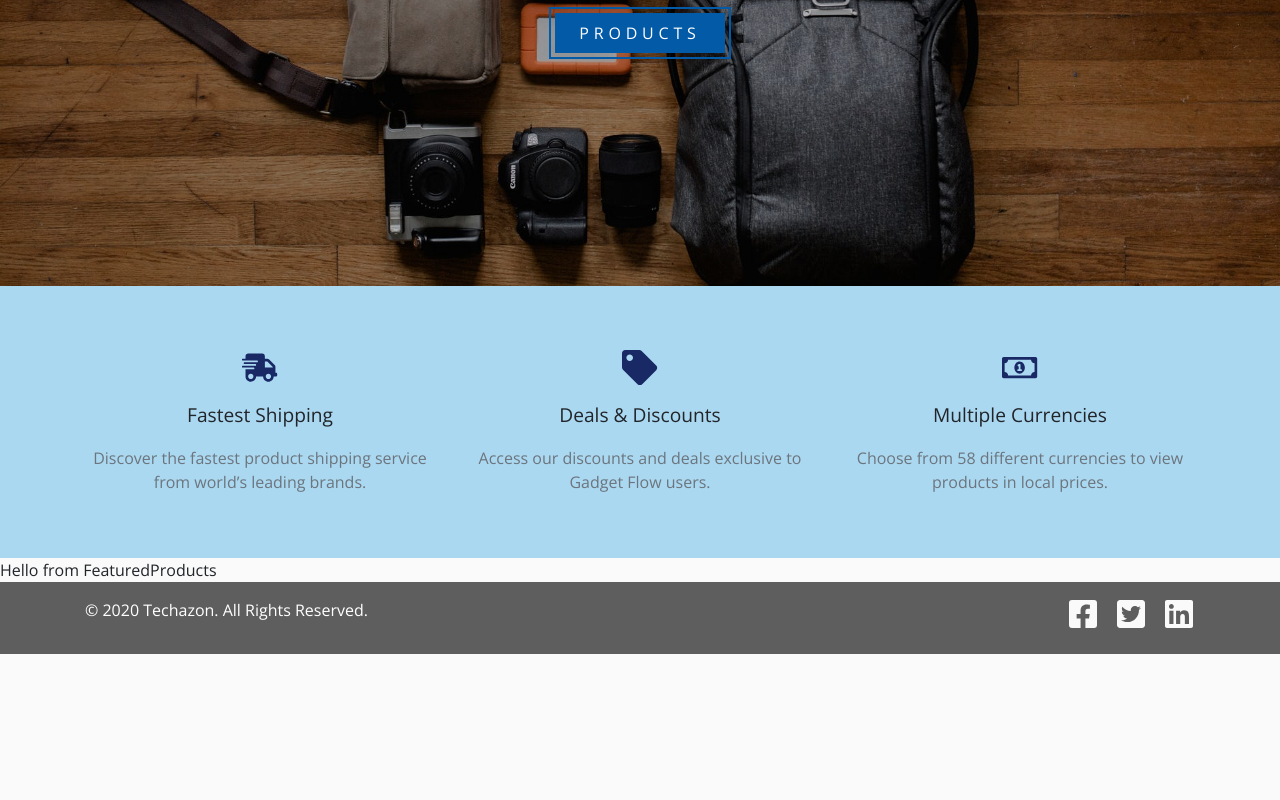
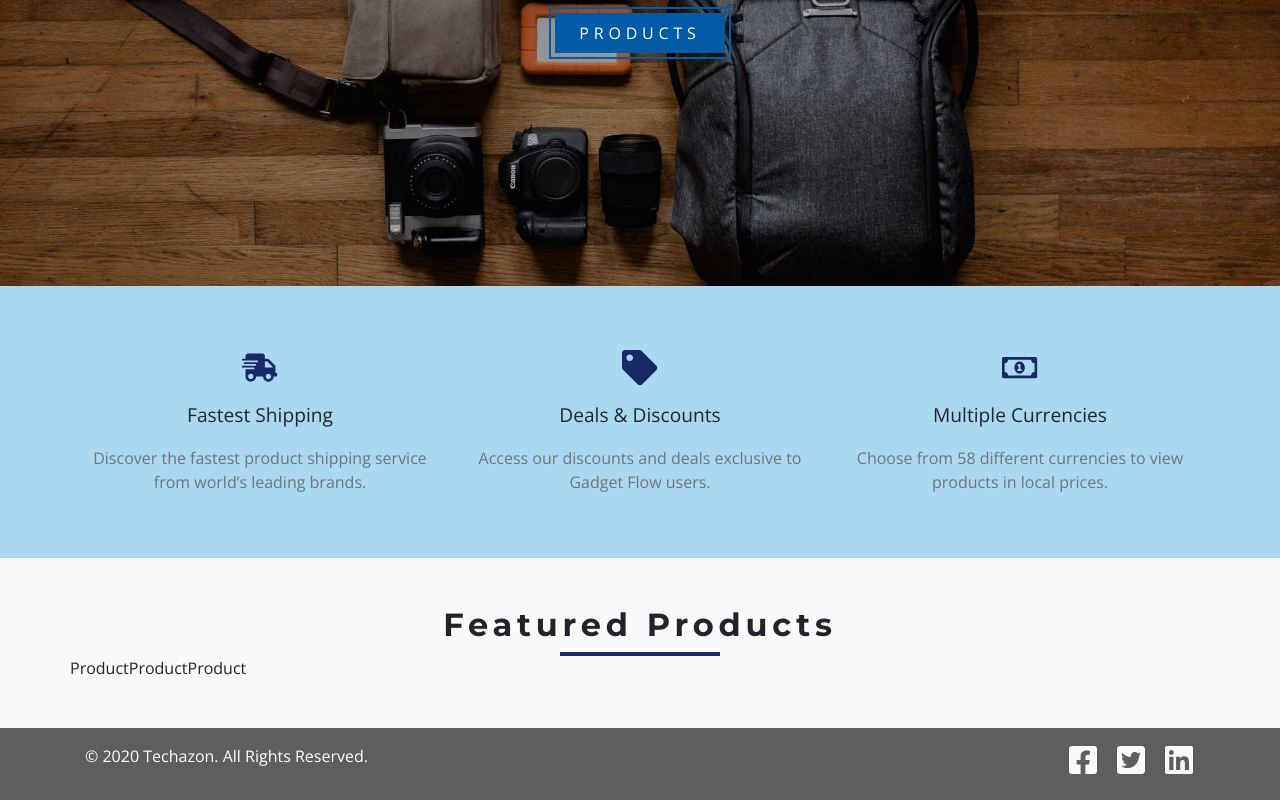
Before and after one commit to femmor/techazon, a React (Create React App) app: page / in a window 1280 px wide. Shown: the part 415-1215 px from the top of the page. Before the commit the page ends 1069 px from the top, so only its background shows below. Built offline with nearby package versions, Linux system fonts and the light colour scheme.

Commit message:
created the featured product section

```diff
--- a/src/components/HomePage/FeaturedProducts.jsx
+++ b/src/components/HomePage/FeaturedProducts.jsx
@@ -1,10 +1,29 @@
 import React from 'react';
+import {Link} from "react-router-dom"
+import Title from "../Title"
+import { ProductConsumer } from "../../context"
+
+// Components
+import Product from "../Product"
 
 const FeaturedProducts = () => {
     return (
-        <div>
-            Hello from FeaturedProducts
-        </div>
+        <section className="py-5">
+            <div className="container">
+                <Title title="featured products" center/>
+                {/* Product */}
+                <div className="row">
+                    <ProductConsumer>
+                        {value => {
+                            const { featuredProducts } = value
+                            return featuredProducts.map(product => (
+                                <Product key={product.id} product={product}/>
+                            ))
+                        }}
+                    </ProductConsumer>
+                </div>
+            </div>
+        </section>
     );
 }
 
--- /dev/null
+++ b/src/components/Product.jsx
@@ -0,0 +1,11 @@
+import React from 'react';
+
+const Product = () => {
+    return (
+        <div>
+            Product
+        </div>
+    );
+}
+
+export default Product;
```
Also changed, not shown: 1 other file (tests, documents, lock files or other folders).
